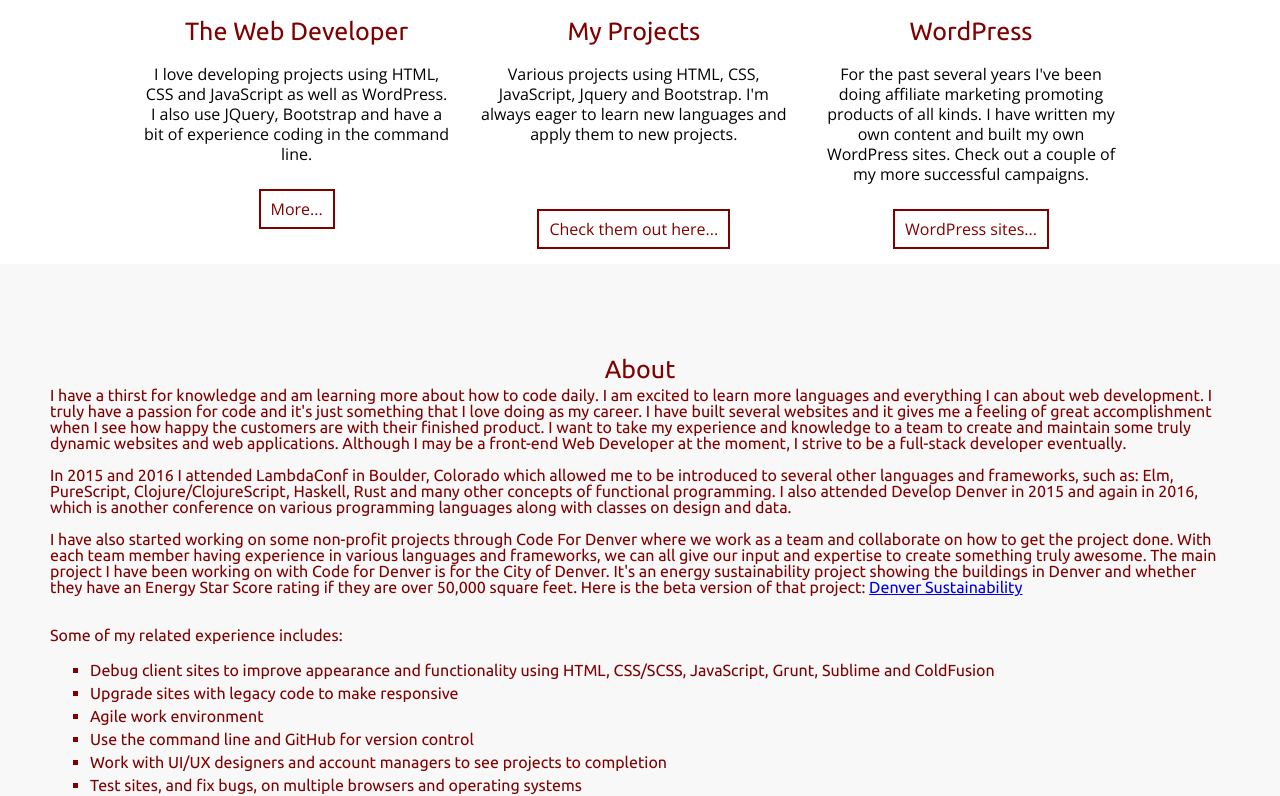
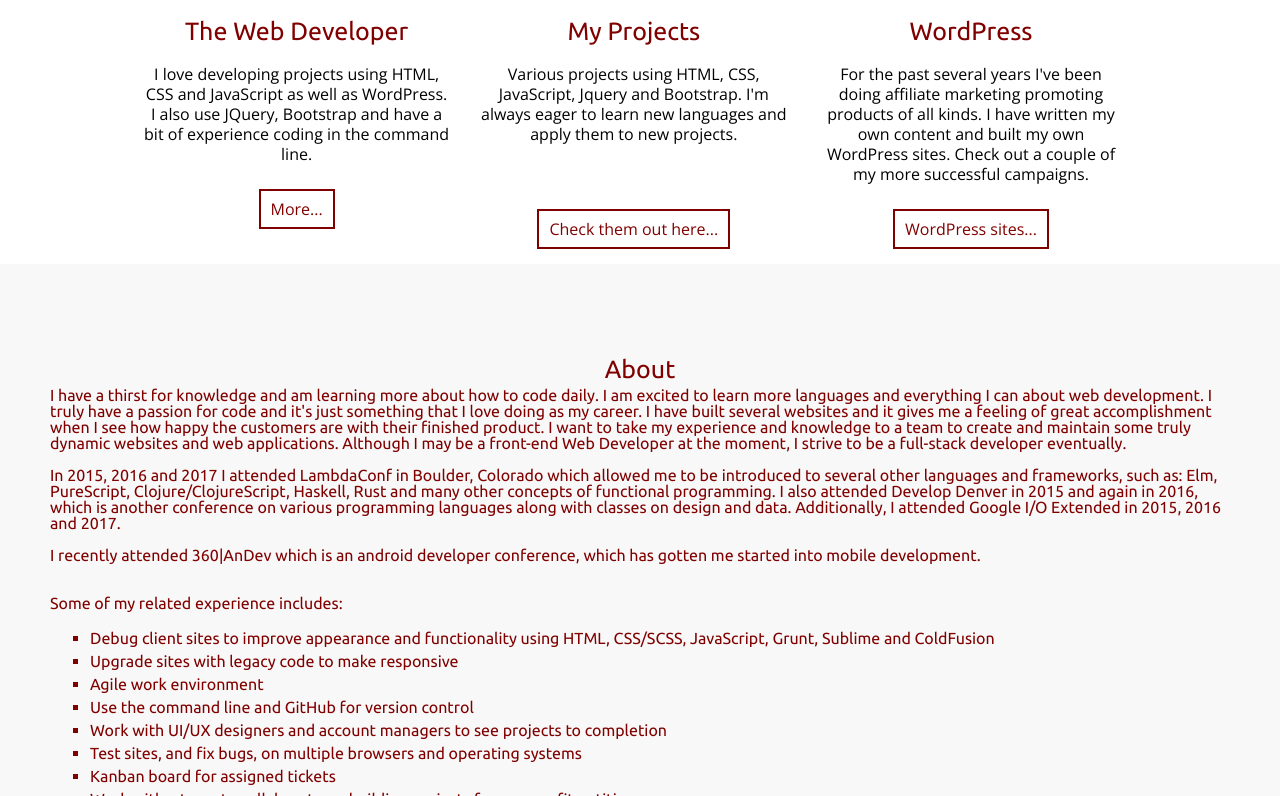
Before and after one commit to RaeRae961/raemacias, a plain HTML site: page index.html in a window 1280 px wide. Shown: the part 856-1652 px from the top of the page. Drawn offline with nearby package versions, Linux system fonts and the light colour scheme.

Commit message:
Update index.html

```diff
--- a/index.html
+++ b/index.html
@@ -29,7 +29,7 @@
 	<div id="hero">
 		<img src="images/profileJan2016.jpg" alt="Rae"/>
 		<h1>Rae Macias</h1>
-		<h2>Broomfield, CO</h2>
+		<h2>Arvada, CO</h2>
 
 	</div>
 </header>
@@ -50,7 +50,7 @@
 		<img src="images/HTML5-CSS3-JS.jpg" alt="noblur"/>
 		<h3>My Projects</h3>
 		<p>Various projects using HTML, CSS, JavaScript, Jquery and Bootstrap. I'm always eager to learn new languages and apply them to new projects.<br><br><br> </p>
-		<a href="#projects">Check them out here...</a>
+		<a href="#projects">Check them out here...</a><br>
 
 	</article>
 	<article>
@@ -79,16 +79,14 @@
 		eventually.
 		</p><br>
 	<p>
-	In 2015 and 2016 I attended LambdaConf in Boulder, Colorado which allowed me to be introduced to several
+	In 2015, 2016 and 2017 I attended LambdaConf in Boulder, Colorado which allowed me to be introduced to several
 	other languages and frameworks, such as: Elm, PureScript, Clojure/ClojureScript, Haskell, Rust and many
 	other concepts of functional programming.
 
-	I also attended Develop Denver in 2015 and again in 2016, which is another conference on various programming languages along with classes on design and data.
+	I also attended Develop Denver in 2015 and again in 2016, which is another conference on various programming languages along with classes on design and data. Additionally, I attended Google I/O Extended in 2015, 2016 and 2017.
 	</p><br>
-	<p>
-		I have also started working on some non-profit projects through Code For Denver where we work as a team and
-		collaborate on how to get the project done. With each team member having experience in various languages and
-		frameworks, we can all give our input and expertise to create something truly awesome. The main project I have been working on with Code for Denver is for the City of Denver. It's an energy sustainability project showing the buildings in Denver and whether they have an Energy Star Score rating if they are over 50,000 square feet. Here is the beta version of that project: <a href="http://denver-sustainability.herokuapp.com/" target="_blank">Denver Sustainability</a>
+		<p>
+			I recently attended 360|AnDev which is an android developer conference, which has gotten me started into mobile development.
 	</p>
 		<p></p><br><br>
 	<p>
```
